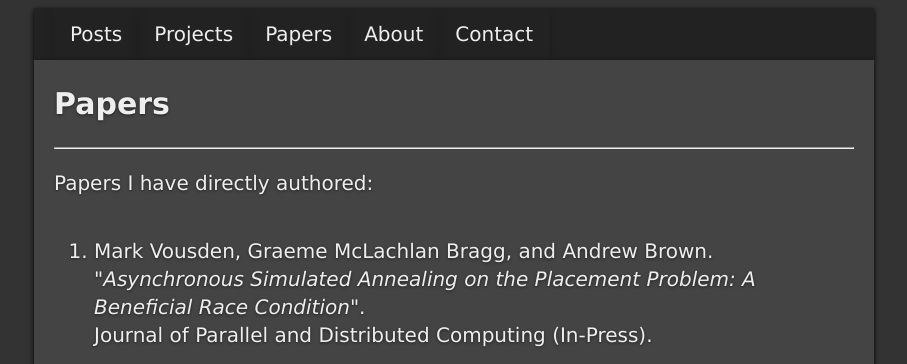
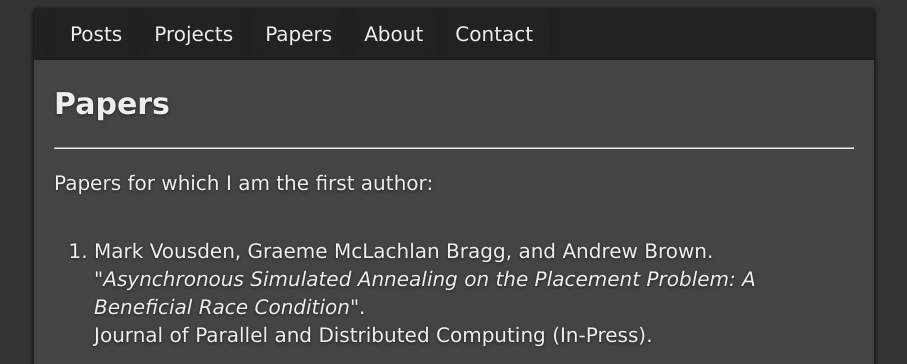
Before and after one commit to mvousden/personal-site, a Jekyll site: the page built from papers.html, in a window 1280 px wide and 900 px high. Shown: the top 364 px of the window, without its empty margins (186-1093 px from the left). Built offline with Jekyll 4.4.1, drawn with Linux system fonts in a browser that asks for light colours.

Commit message:
Better paper explanation.

```diff
--- a/papers.html
+++ b/papers.html
@@ -3,7 +3,7 @@ layout: default
 title: Papers
 ---
 
-<p>Papers I have directly authored:</p>
+<p>Papers for which I am the first author:</p>
 
 <ol>
 <li><p>
```
